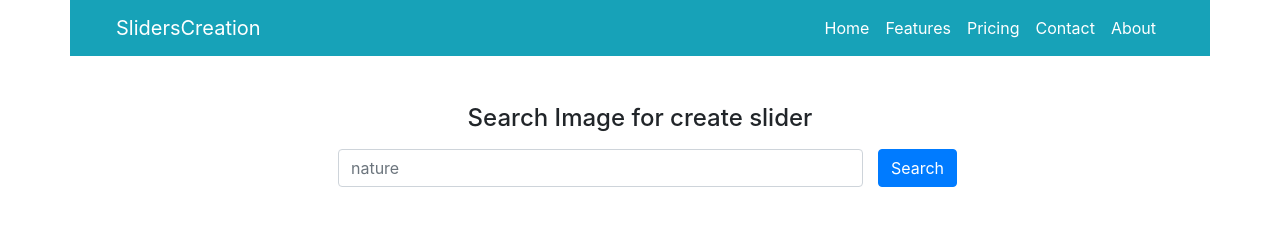
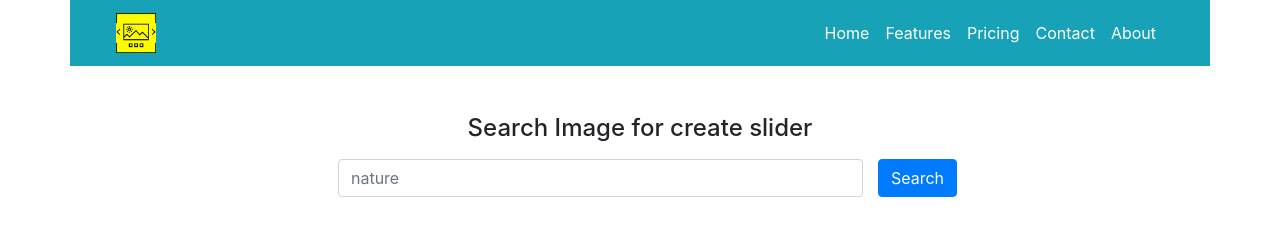
Before and after one commit to mlokman286/fancy-slider, a plain HTML site: page index.html in a window 1280 px wide. Drawn offline with nearby package versions, Linux system fonts and the light colour scheme.

Commit message:
add a icon in nav bar

```diff
--- a/index.html
+++ b/index.html
@@ -20,7 +20,9 @@
   <section class="container bg-info">
     <nav class="navbar navbar-expand-lg navbar-dark">
       <div class="container-fluid">
-        <a class="navbar-brand color-whi" href="#">SlidersCreation</a>
+        <a class="navbar-brand color-whi" href="#">
+          <img style="height:5vh; background-color: yellow;" src="img/812-512.webp" alt="">
+        </a>
         <div>
           <button class="navbar-toggler" type="button" data-bs-toggle="collapse" data-bs-target="#navbarNav"
           aria-controls="navbarNav" aria-expanded="false" aria-label="Toggle navigation">
```
